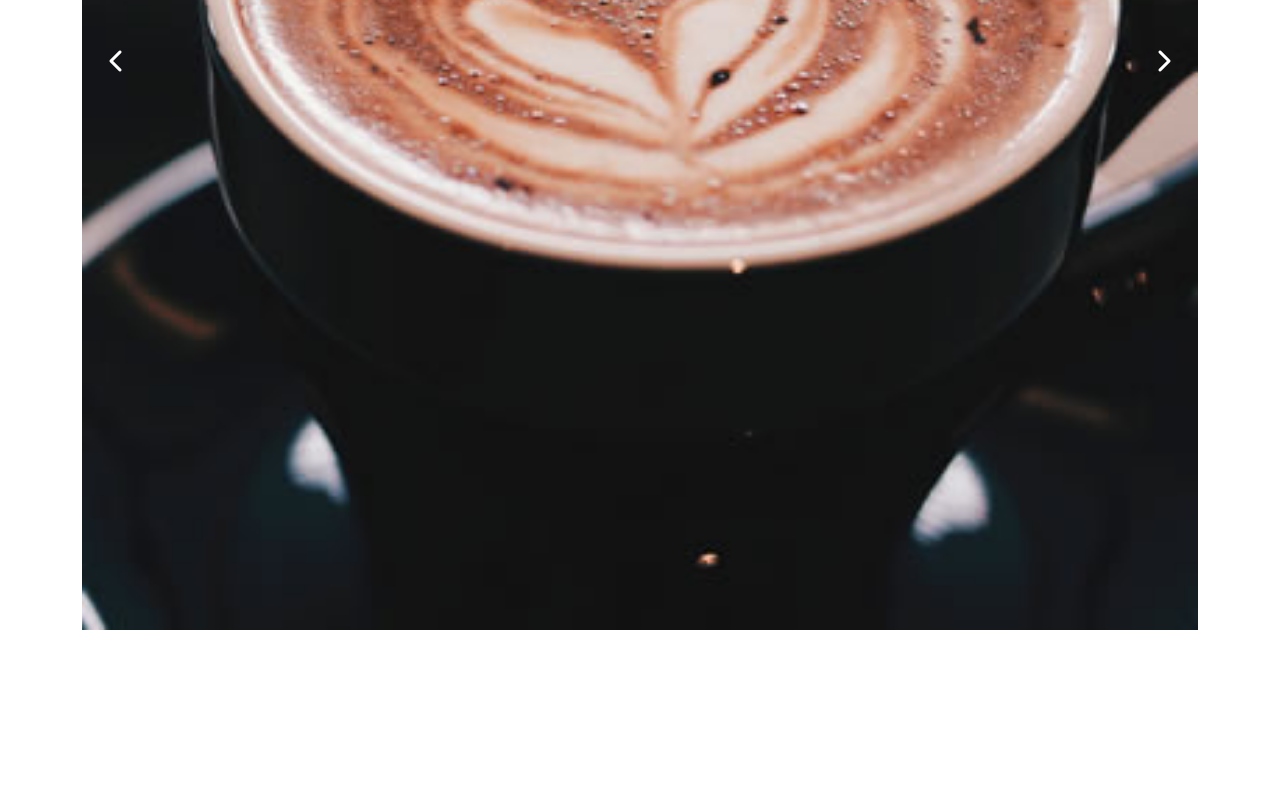
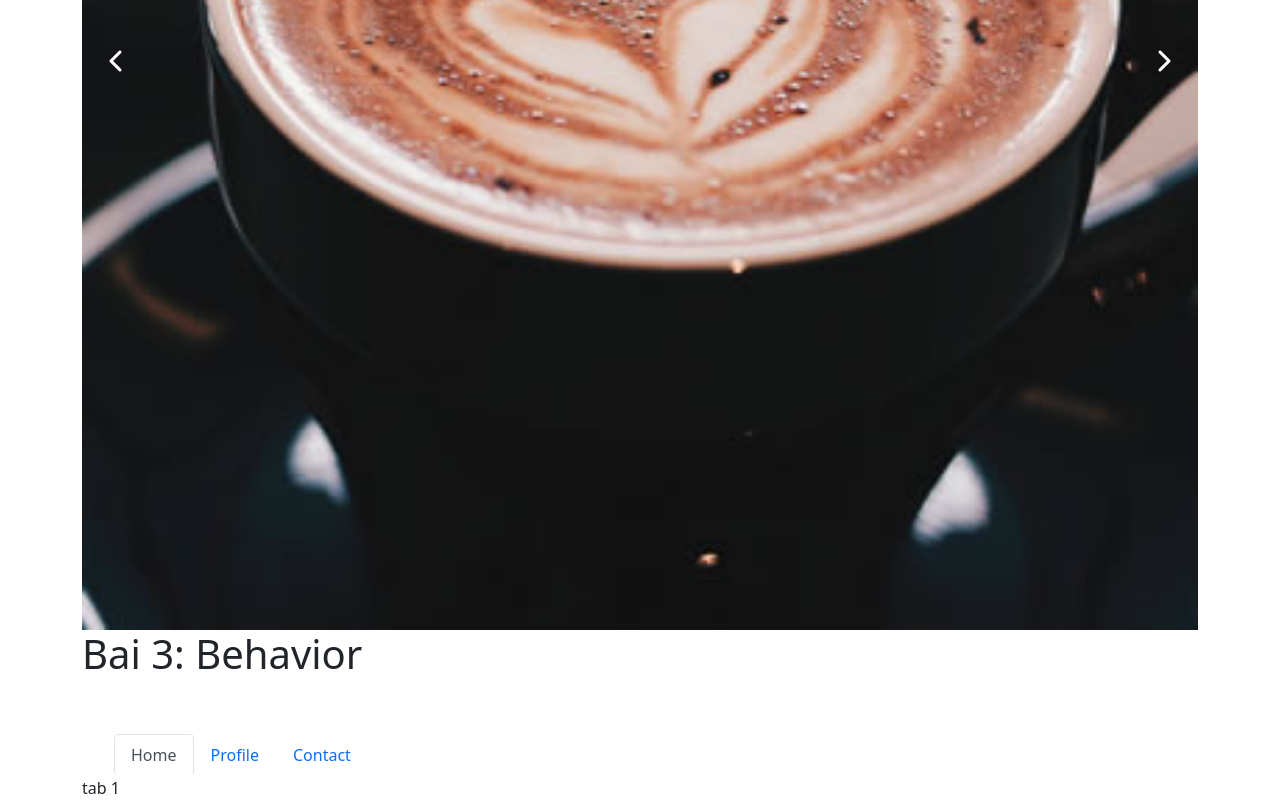
Before and after one commit to ToanVT1/BT-Bootstrap, a plain HTML site: page index.html in a window 1280 px wide. Shown: the part 802-1602 px from the top of the page. Before the commit the page ends 1432 px from the top, so only its background shows below. Drawn offline with nearby package versions, Linux system fonts and the light colour scheme.

Commit message:
commit so 3

```diff
--- a/css/style.css
+++ b/css/style.css
@@ -88,3 +88,37 @@
 .carousel-container .rightbutton{
     right: 20px;
 }
+
+/* bai3  */
+.bai3 ul{
+    display: flex;
+    margin: 0;
+    border-color: #dee2e6 #dee2e6 #fff;
+}
+
+.bai3 button{
+    color:#0d6efd;
+    border: 1px solid transparent;
+
+    background-color: #fff;
+    padding: .5rem 1rem;
+    text-decoration: none;
+    border-radius: 5px;
+}
+.bai3 button.active{
+    color:#495057;
+    border-color: #dee2e6 #dee2e6 #fff;
+
+}
+li{
+
+    list-style: none;
+}
+
+.tab-panel {
+    display: none;
+}
+
+.tab-panel.active {
+    display: block;
+}
--- a/index.html
+++ b/index.html
@@ -95,6 +95,27 @@
 
       </div>
 
+    <div class="bai3">
+      <h1>Bai 3: Behavior</h1>
+      <br>
+      <br>
+      <ul class ="navi navi-tabs">
+        <li class="navi-item">
+          <button class="nav-links" data-target="panel1">Home</button>
+        </li>
+        <li class="navi-item">
+          <button class="nav-links" data-target="panel2">Profile</button>
+        </li>
+        <li class="navi-item">
+          <button class="nav-links" data-target="panel3">Contact</button>
+        </li>
+      </ul>
+      <div class="tab-contents">
+        <div class="tab-panel active" data-content="panel1">tab 1</div>
+        <div class="tab-panel" data-content="panel2">tab 2</div>
+        <div class="tab-panel" data-content="panel3">tab 3</div>
+      </div>
+
 
 
 
--- a/js/index.js
+++ b/js/index.js
@@ -75,3 +75,26 @@ function leftSlide() {
 showSlide(currentIndex);
 rightButton.addEventListener('click', rightSlide);
 leftButton.addEventListener('click', leftSlide);
+
+// ------bai 3------------------------------------------
+
+
+        const navLinks = document.querySelectorAll('.nav-links');
+        const tabPanels = document.querySelectorAll('.tab-panel')
+
+
+
+        function selectNavlink(tabIndex){
+            navLinks.forEach(navLink =>navLink.classList.remove('active'));
+            tabPanels.forEach(tabPanel=>tabPanel.classList.remove('active'));
+
+            navLinks[tabIndex].classList.add('active');
+            tabPanels[tabIndex].classList.add('active');
+        };
+        navLinks.forEach((navlink, index) => {
+            navlink.addEventListener('click', ()=> {
+                selectNavlink(index);
+            });
+        });
+
+        selectNavlink(0);
```
